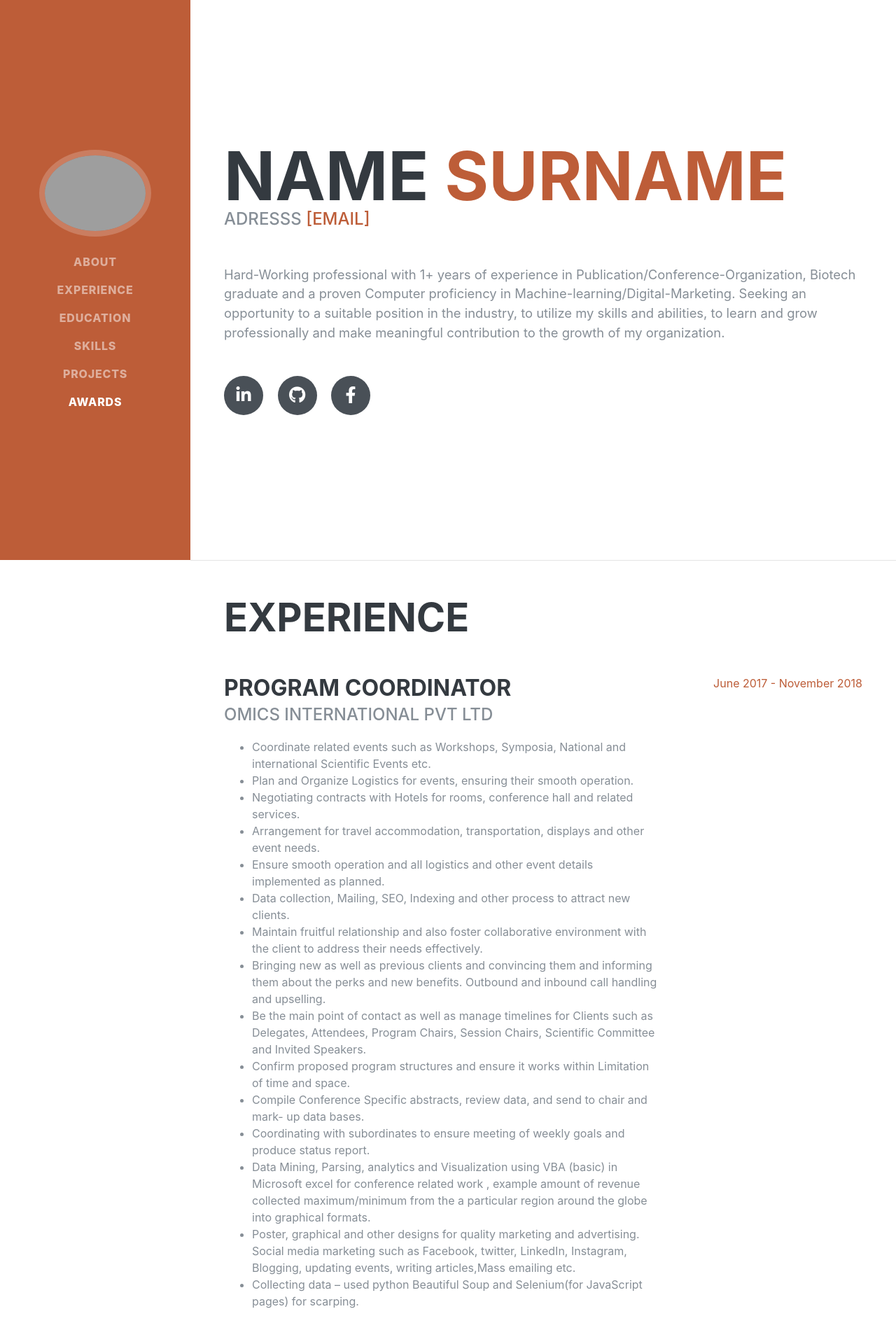
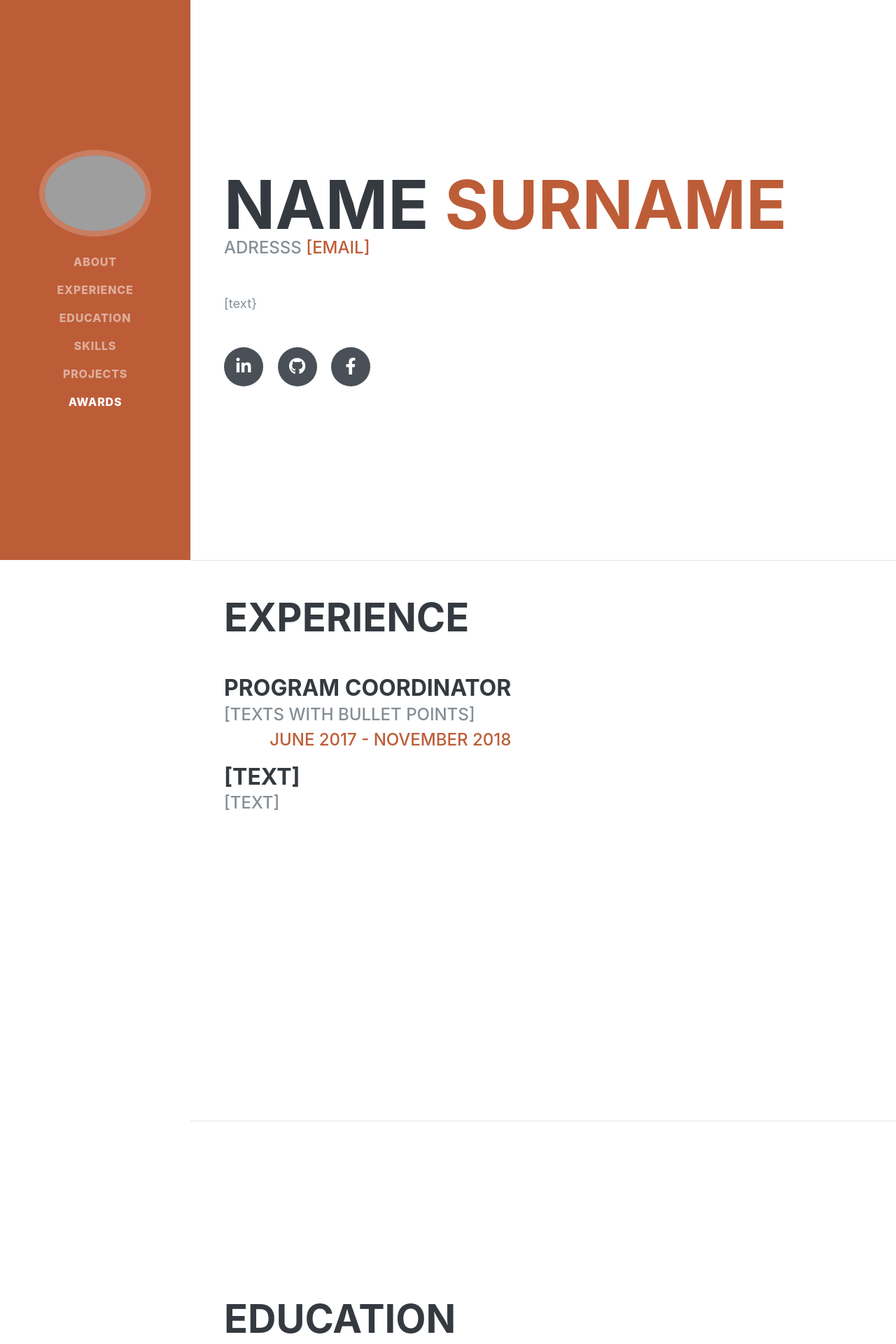
Before and after one commit to Realworldnewpeopple/Resume_flask, a Flask app: page / in a window 1280 px wide. Shown: the top 1920 px of the page at 70% size. Run offline with Flask 2, Linux system fonts and the light colour scheme; some libraries are stand-ins or nearby versions; some web fonts are replaced; grey boxes are pictures that could not be loaded.

Commit message:
Update index.html

```diff
--- a/templates/index.html
+++ b/templates/index.html
@@ -72,11 +72,7 @@
         <div class="subheading mb-5">Adresss
           <a href="mailto:email">[email]</a>
         </div>
-        <p class="lead mb-5">Hard-Working professional with 1+ years of experience in
-          Publication/Conference-Organization, Biotech graduate and a proven Computer proficiency in
-          Machine-learning/Digital-Marketing. Seeking an opportunity to a suitable position in the industry, to utilize
-          my skills and abilities, to learn and grow professionally and make meaningful contribution to the growth of my
-          organization.</p>
+        <p class="lead mb-5">[text}</p>
         <div class="social-icons">
           <a href="#">
             <i class="fab fa-linkedin-in"></i>
@@ -104,37 +100,7 @@
         <div class="resume-item d-flex flex-column flex-md-row justify-content-between mb-5">
           <div class="resume-content">
             <h3 class="mb-0">Program Coordinator</h3>
-            <div class="subheading mb-3">OMICS INTERNATIONAL PVT LTD</div>
-            <p>
-              <ul>
-                <li>Coordinate related events such as Workshops, Symposia, National and international Scientific Events
-                  etc.</li>
-                <li>
-                  Plan and Organize Logistics for events, ensuring their smooth operation.
-                </li>
-                <li>Negotiating contracts with Hotels for rooms, conference hall and related services.</li>
-                <li>Arrangement for travel accommodation, transportation, displays and other event needs.</li>
-                <li>Ensure smooth operation and all logistics and other event details implemented as planned.</li>
-                <li>Data collection, Mailing, SEO, Indexing and other process to attract new clients.</li>
-                <li>Maintain fruitful relationship and also foster collaborative environment with the client to address
-                  their needs effectively.</li>
-                <li>Bringing new as well as previous clients and convincing them and informing them about the perks and
-                  new benefits. Outbound and inbound call handling and upselling.</li>
-                <li>Be the main point of contact as well as manage timelines for Clients such as Delegates, Attendees,
-                  Program Chairs, Session Chairs, Scientific Committee and Invited Speakers.</li>
-                <li>Confirm proposed program structures and ensure it works within Limitation of time and space.</li>
-                <li>Compile Conference Specific abstracts, review data, and send to chair and mark- up data bases.</li>
-                <li>Coordinating with subordinates to ensure meeting of weekly goals and produce status report.</li>
-                <li>Data Mining, Parsing, analytics and Visualization using VBA (basic) in Microsoft excel for
-                  conference related work , example amount of revenue collected maximum/minimum from the a particular
-                  region around the globe into graphical formats.</li>
-                <li>Poster, graphical and other designs for quality marketing and advertising. Social media marketing
-                  such as Facebook, twitter, LinkedIn, Instagram, Blogging, updating events, writing articles,Mass
-                  emailing etc.</li>
-                <li>Collecting data – used python Beautiful Soup and Selenium(for JavaScript pages) for scarping.</li>
-              </ul>
-            </p>
-          </div>
+            <div class="subheading mb-3">[texts with bullet points]
           <div class="resume-date text-md-right">
             <span class="text-primary">June 2017 - November 2018</span>
           </div>
@@ -142,48 +108,11 @@
 
         <div class="resume-item d-flex flex-column flex-md-row justify-content-between mb-5">
           <div class="resume-content">
-            <h3 class="mb-0">Business Development Executive</h3>
-            <div class="subheading mb-3">Hoppoo Lifestyle Pvt Ltd</div>
-            <p>
-              <ul>
-                <li>Digital Marketing</li>
-                <li>Ad-Posting / Backened</li>
-                <li>Content Writing</li>
-                <li>B2B</li>
-              </ul>
-            </p>
-          </div>
-          <div class="resume-date text-md-right">
-            <span class="text-primary">April 2019 - Present</span>
-          </div>
-        </div>
-        <!--
-        <div class="resume-item d-flex flex-column flex-md-row justify-content-between mb-5">
-          <div class="resume-content">
-            <h3 class="mb-0">Junior Web Designer</h3>
-            <div class="subheading mb-3">Shout! Media Productions</div>
-            <p>Podcasting operational change management inside of workflows to establish a framework. Taking seamless
-              key performance indicators offline to maximise the long tail. Keeping your eye on the ball while
-              performing a deep dive on the start-up mentality to derive convergence on cross-platform integration.</p>
-          </div>
-          <div class="resume-date text-md-right">
-            <span class="text-primary">July 2010 - December 2011</span>
+            <h3 class="mb-0">[Text]</h3>
+            <div class="subheading mb-3">[Text]
           </div>
         </div>
 
-        <div class="resume-item d-flex flex-column flex-md-row justify-content-between">
-          <div class="resume-content">
-            <h3 class="mb-0">Web Design Intern</h3>
-            <div class="subheading mb-3">Shout! Media Productions</div>
-            <p>Collaboratively administrate empowered markets via plug-and-play networks. Dynamically procrastinate B2C
-              users after installed base benefits. Dramatically visualize customer directed convergence without
-              revolutionary ROI.</p>
-          </div>
-          <div class="resume-date text-md-right">
-            <span class="text-primary">September 2008 - June 2010</span>
-          </div>
-        </div>
-      -->
       </div>
 
     </section>
@@ -196,37 +125,19 @@
 
         <div class="resume-item d-flex flex-column flex-md-row justify-content-between mb-5">
           <div class="resume-content">
-            <h3 class="mb-0">Neotia Institute of Technology, Management and Science ( Presently TNU )</h3>
-            <div class="subheading mb-3">Biotechnology</div>
-            <div>B.Tech (WBUT)</div>
-            <p>CGPA: 7.0</p>
-          </div>
-          <div class="resume-date text-md-right">
-            <span class="text-primary">August 2013 - May 2017</span>
-          </div>
+            <h3 class="mb-0">[text]</h3>
+            <div class="subheading mb-3">[text]
         </div>
 
         <div class="resume-item d-flex flex-column flex-md-row justify-content-between">
           <div class="resume-content">
-            <h3 class="mb-0">Himali Boarding School, Kurseong</h3>
-            <div class="subheading mb-3">12th Standard ISC</div>
-            <p>Percentage: 78%</p>
-          </div>
-          <div class="resume-date text-md-right">
-            <span class="text-primary">March 2013</span>
-          </div>
+            <h3 class="mb-0">[texts]
         </div>
         <br>
         <br>
         <div class="resume-item d-flex flex-column flex-md-row justify-content-between">
           <div class="resume-content">
-            <h3 class="mb-0">K. E Carmel School</h3>
-            <div class="subheading mb-3">10th Standard ICSE</div>
-            <p>Percentage: 82%</p>
-          </div>
-          <div class="resume-date text-md-right">
-            <span class="text-primary">April 2007</span>
-          </div>
+            <h3 class="mb-0">[texts]
         </div>
 
 
```
